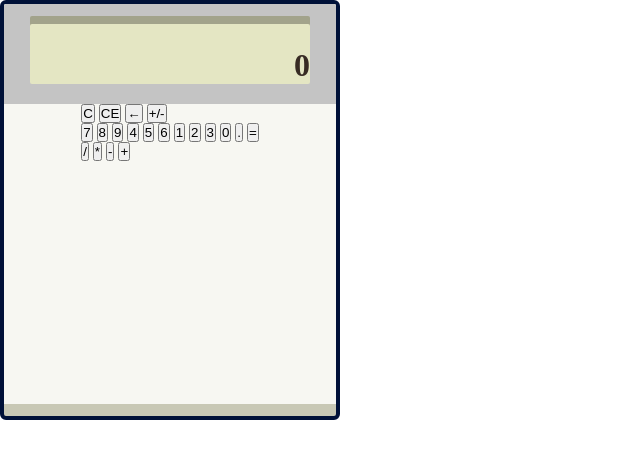
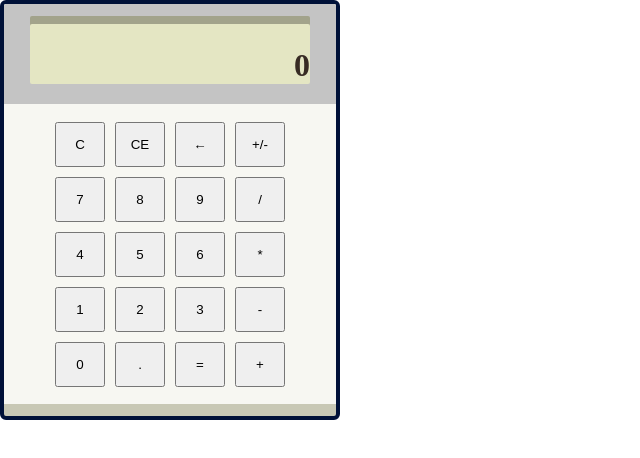
Before and after one commit to thatoneguy087/calculator, a plain HTML site: page index.html in a window 1280 px wide. Shown: the whole page, without its empty margins (0-640 px from the left). Drawn offline with Linux system fonts and the light colour scheme.

Commit message:
Align and position buttons

```diff
--- a/style.css
+++ b/style.css
@@ -43,12 +43,34 @@
   align-items: flex-end;
 }
 
-.buttons {
-
+.buttons,
+.top-buttons,
+.bottom-buttons,
+.left-buttons,
+.right-buttons {
+  display: flex;
+  gap: 10px;
 }
 
-/* div {
-  border: 1px solid black;
-  padding: 1px;
-  margin: 1px;
-} */
+.buttons {
+  width: 250px;
+  height: 300px;
+  flex-direction: column;
+  justify-content: center;
+  align-items: center;
+}
+
+.left-buttons {
+  width: 170px;
+  flex-wrap: wrap;
+}
+
+.right-buttons {
+  width: 50px;
+  flex-direction: column;
+}
+
+button {
+  height: 45px;
+  width: 50px;
+}
```
